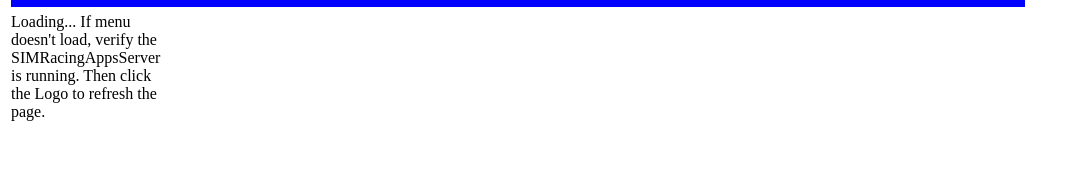
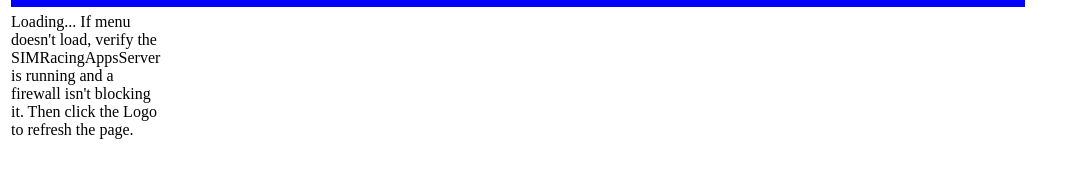
Before and after one commit to SIMRacingApps/SIMRacingAppsElectron, a website: page menu.html in a window 1280 px wide. Shown: the part 294-472 px from the top of the page, without its empty margins (0-1077 px from the left). Drawn offline with Linux system fonts and the light colour scheme.

Commit message:
added firewall message

```diff
--- a/menu.html
+++ b/menu.html
@@ -232,7 +232,7 @@
                 <col style="width: 100%"  />
             </colgroup>
             <tbody id="listingsBody">
-            <tr><td>Loading... If menu doesn't load, verify the SIMRacingAppsServer is running. Then click the Logo to refresh the page.</td></tr>
+            <tr><td>Loading... If menu doesn't load, verify the SIMRacingAppsServer is running and a firewall isn't blocking it. Then click the Logo to refresh the page.</td></tr>
             </tbody>
         </table>
     </tbody>
--- a/package.json
+++ b/package.json
@@ -1,5 +1,5 @@
 {
   "name"    : "SIMRacingApps",
-  "version" : "5.0.13.2",
+  "version" : "5.0.13.3",
   "main"    : "main.js"
 }
```
